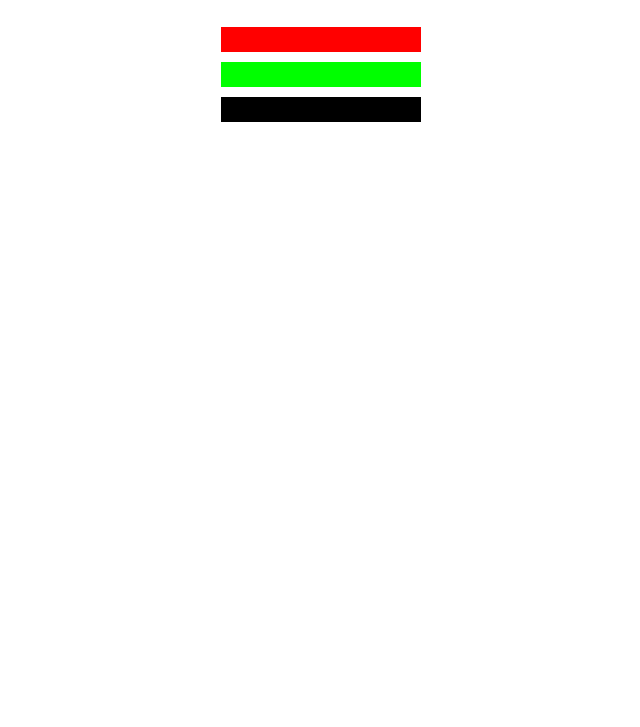
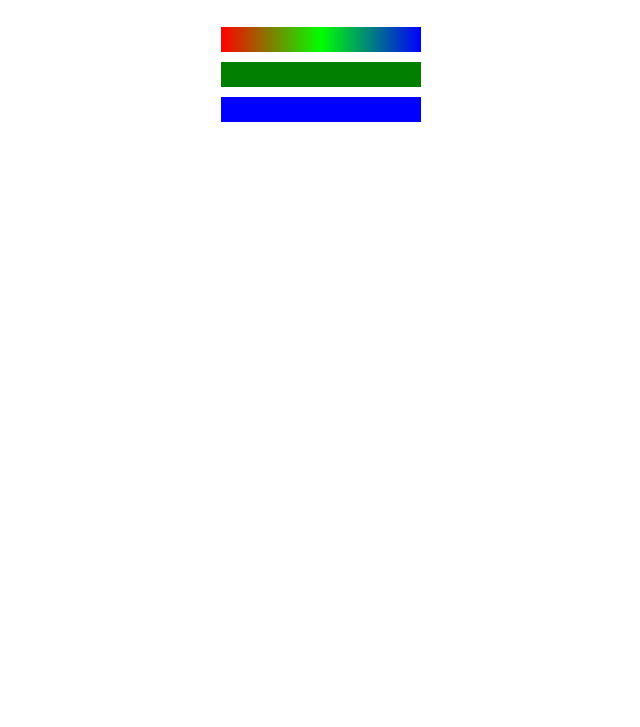
Before and after one commit to giovanecanaverde/colored_markers, a plain HTML site: page index.html in a window 1280 px wide. Shown: the part 73-800 px from the top of the page, without its empty margins (319-959 px from the left). Drawn offline with Linux system fonts and the light colour scheme.

Commit message:
functions for color changes

```diff
--- a/styles.css
+++ b/styles.css
@@ -15,13 +15,29 @@ h1 {
 }
 
 .red {
-    background-color: rgb(255, 0, 0);
+    background: linear-gradient(90deg, rgb(255, 0, 0), rgb(0, 255, 0), rgb(0, 0, 255));
+    /* Cria um gradiente linear que segue uma direção de 90 graus (horizontal).
+     - 90deg: define a direção do gradiente (da esquerda para a direita).
+     - Primeiro argumento: rgb(255, 0, 0) -> vermelho puro.
+     - Segundo argumento: rgb(0, 255, 0) -> verde puro.
+     - Terceiro argumento: rgb(0, 0, 255) -> azul puro.
+
+     O gradiente fará uma transição suave do vermelho para o verde e, em seguida, para o azul. */
 }
 
 .green {
-    background-color: rgb(0, 255, 0);
+    background-color: #007F00
+    /* Define o fundo utilizando a notação hexadecimal:
+     - '00' para vermelho (0% de intensidade),
+     - '7F' para verde (aproximadamente 50% de intensidade),
+     - '00' para azul (0% de intensidade).
+     Resultado: um verde menos intenso (#007F00) equivalente a rgb(0, 127, 0).*/
 }
 
 .blue {
-    background-color: rgb(0, 0, 0);
-}
+    background-color:hsl(240, 100%, 50%);
+   /* Define a cor de fundo utilizando o modelo HSL:
+     - Hue: 240 graus (posição do azul na roda de cores)
+     - Saturation: 100% (cor em sua forma mais pura, sem adição de cinza)
+     - Lightness: 50% (luminosidade neutra, nem muito clara nem muito escura)
+     Resultado: Azul puro.*/
```
